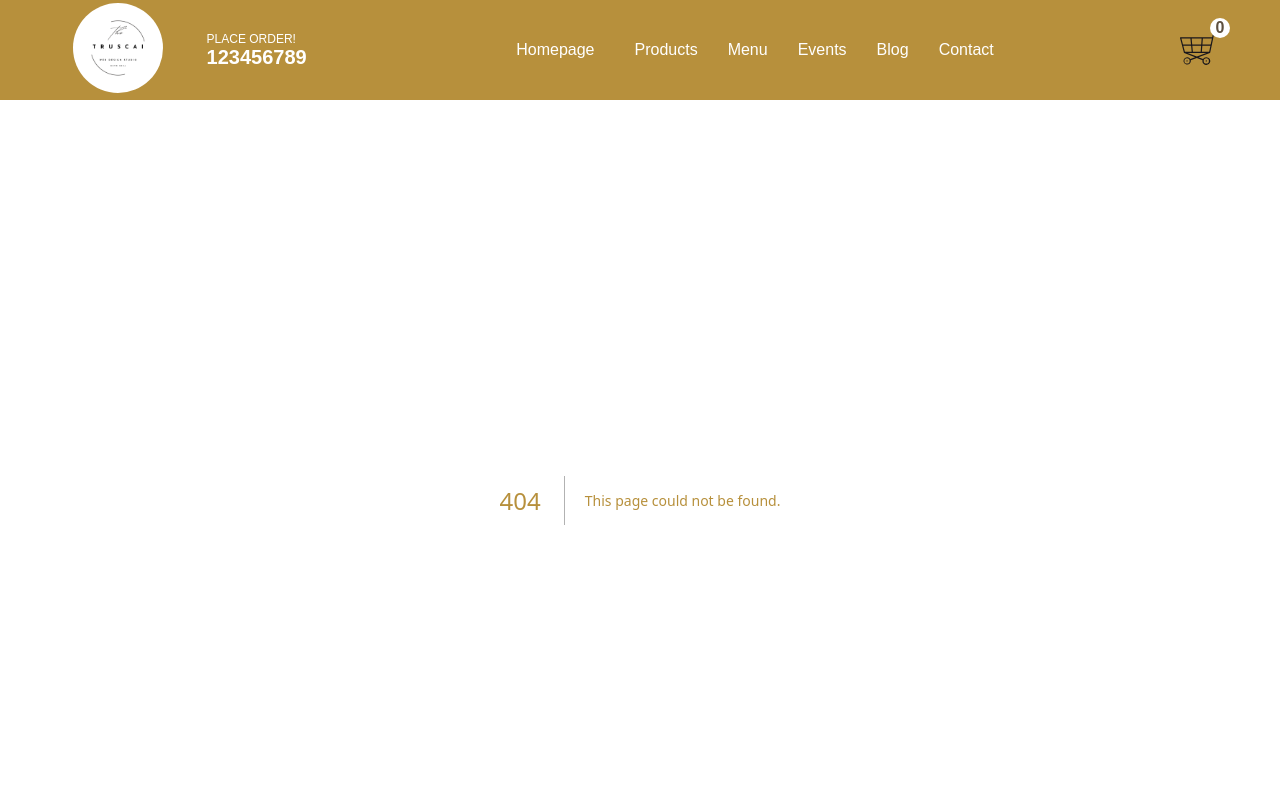
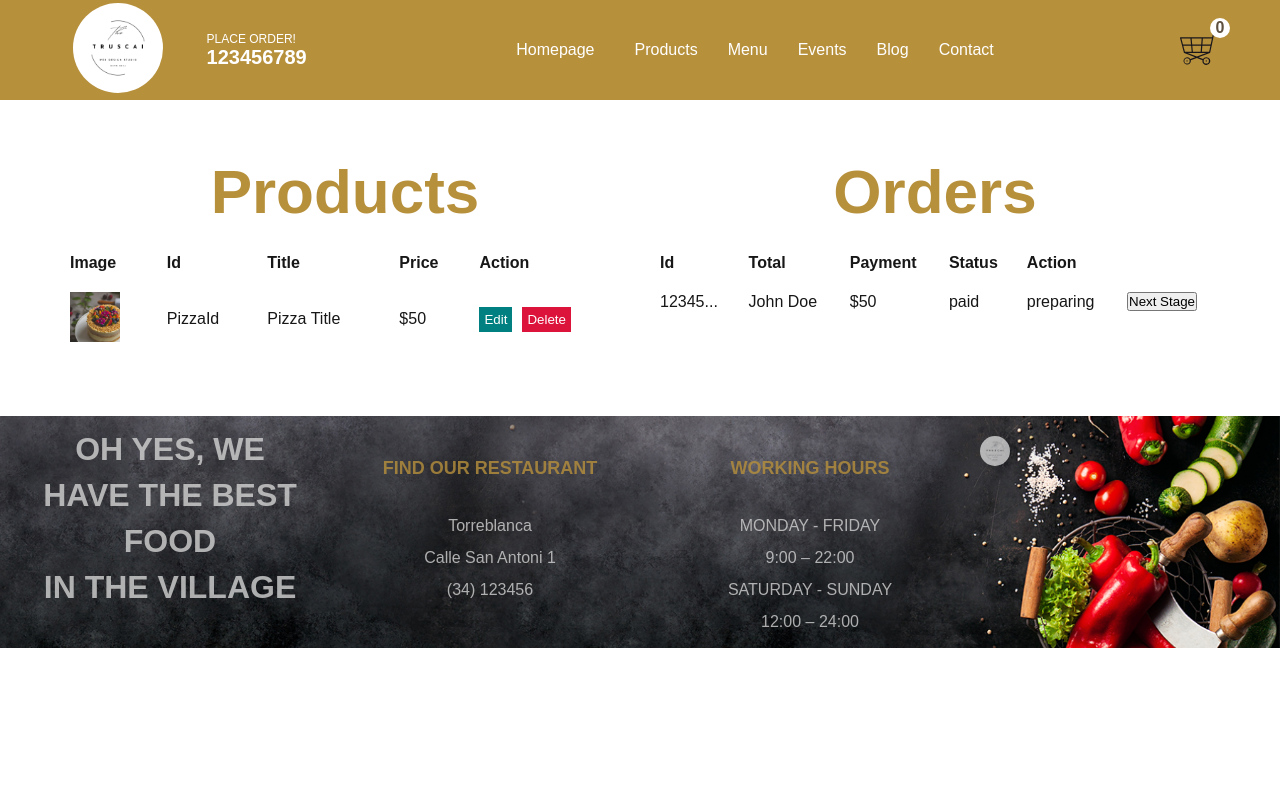
Before and after one commit to sabovoichita/restaurant-torreblanca, a Next.js app: page /admin in a window 1280 px wide. Before the commit this address had no page. Shown: the top 800 px of the page. Built offline with nearby package versions, Linux system fonts and the light colour scheme.

Commit message:
add Admin module

```diff
--- /dev/null
+++ b/pages/admin/index.jsx
@@ -0,0 +1,69 @@
+import Image from "next/image";
+import styles from "../../styles/Admin.module.css";
+
+const index = () => {
+  return (
+    <div className={styles.container}>
+      <div className={styles.item}>
+        <h1 className={styles.title}>Products</h1>
+        <table className={styles.table}>
+          <thead className={styles.thead}>
+            <tr className={styles.trTitle}>
+              <th>Image</th>
+              <th>Id</th>
+              <th>Title</th>
+              <th>Price</th>
+              <th>Action</th>
+            </tr>
+          </thead>
+          <tbody className={styles.tbody}>
+            <tr className={styles.trTitle}>
+              <td>
+                <Image
+                  src={"/image/menu/1.png"}
+                  alt={""}
+                  width="50"
+                  height="50"
+                />
+              </td>
+              <td>PizzaId</td>
+              <td>Pizza Title</td>
+              <td>$50</td>
+              <td>
+                <button className={styles.button}>Edit</button>
+                <button className={styles.button}>Delete</button>
+              </td>
+            </tr>
+          </tbody>
+        </table>
+      </div>
+      <div className={styles.item}>
+        <h1 className={styles.title}>Orders</h1>
+        <table className={styles.table}>
+          <thead className={styles.thead}>
+            <tr className={styles.trTitle}>
+              <th>Id</th>
+              <th>Total</th>
+              <th>Payment</th>
+              <th>Status</th>
+              <th>Action</th>
+            </tr>
+          </thead>
+          <tbody className={styles.tbody}>
+            <tr className={styles.trTitle}>
+              <td>{"1234567890".slice(0, 5)}...</td>
+              <td>John Doe</td>
+              <td>$50</td>
+              <td>paid</td>
+              <td>preparing</td>
+              <td>
+                <button>Next Stage</button>
+              </td>
+            </tr>
+          </tbody>
+        </table>
+      </div>
+    </div>
+  );
+};
+export default index;
--- /dev/null
+++ b/styles/Admin.module.css
@@ -0,0 +1,25 @@
+.container {
+  padding: 50px;
+  display: flex;
+}
+.item {
+  flex: 1;
+}
+.table {
+  width: 100%;
+  border-spacing: 20px;
+  text-align: left;
+}
+.button {
+  border: none;
+  color: white;
+  padding: 5px;
+  cursor: pointer;
+}
+.button:first-child {
+  background-color: teal;
+  margin-right: 10px;
+}
+.button:last-child {
+  background-color: crimson;
+}
```
